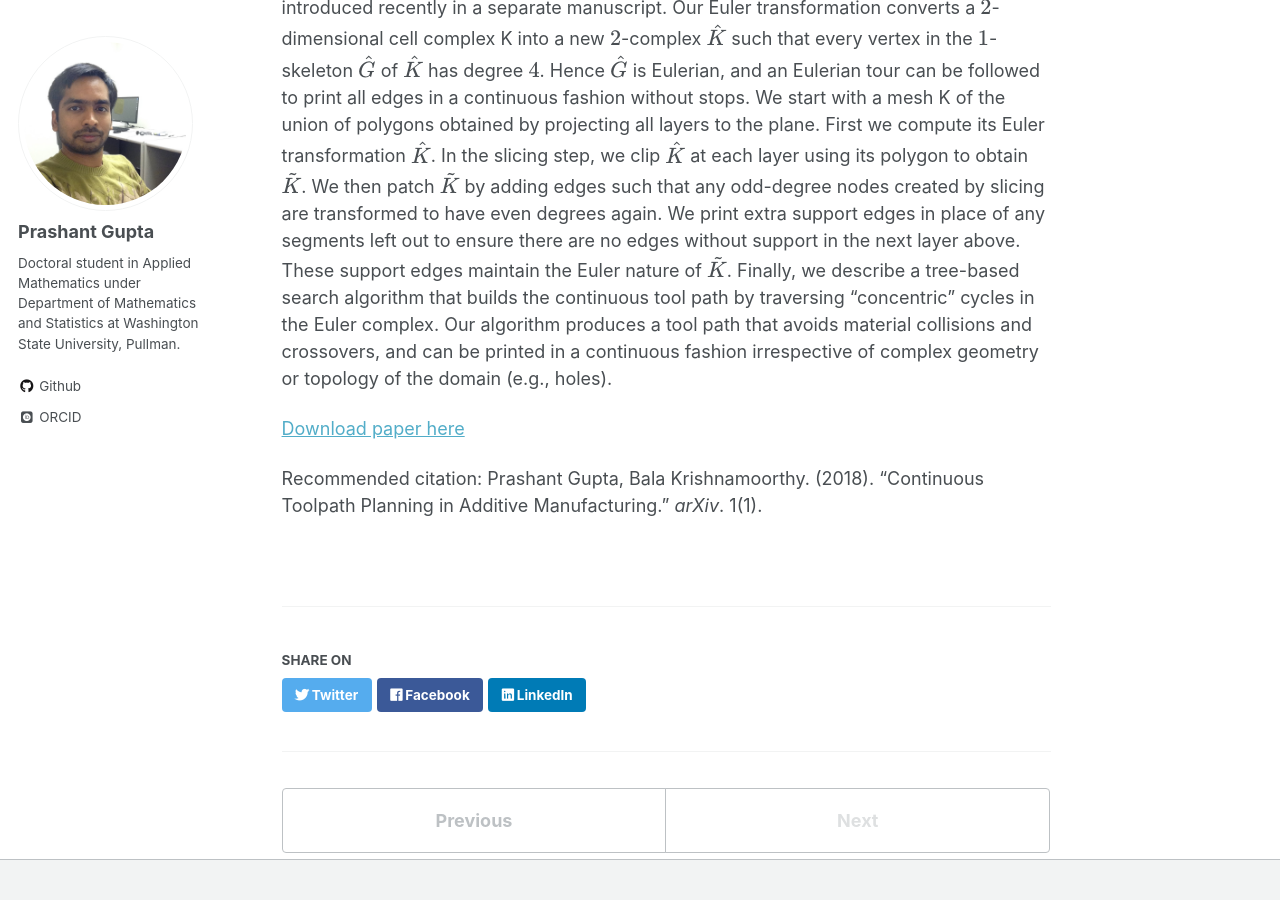
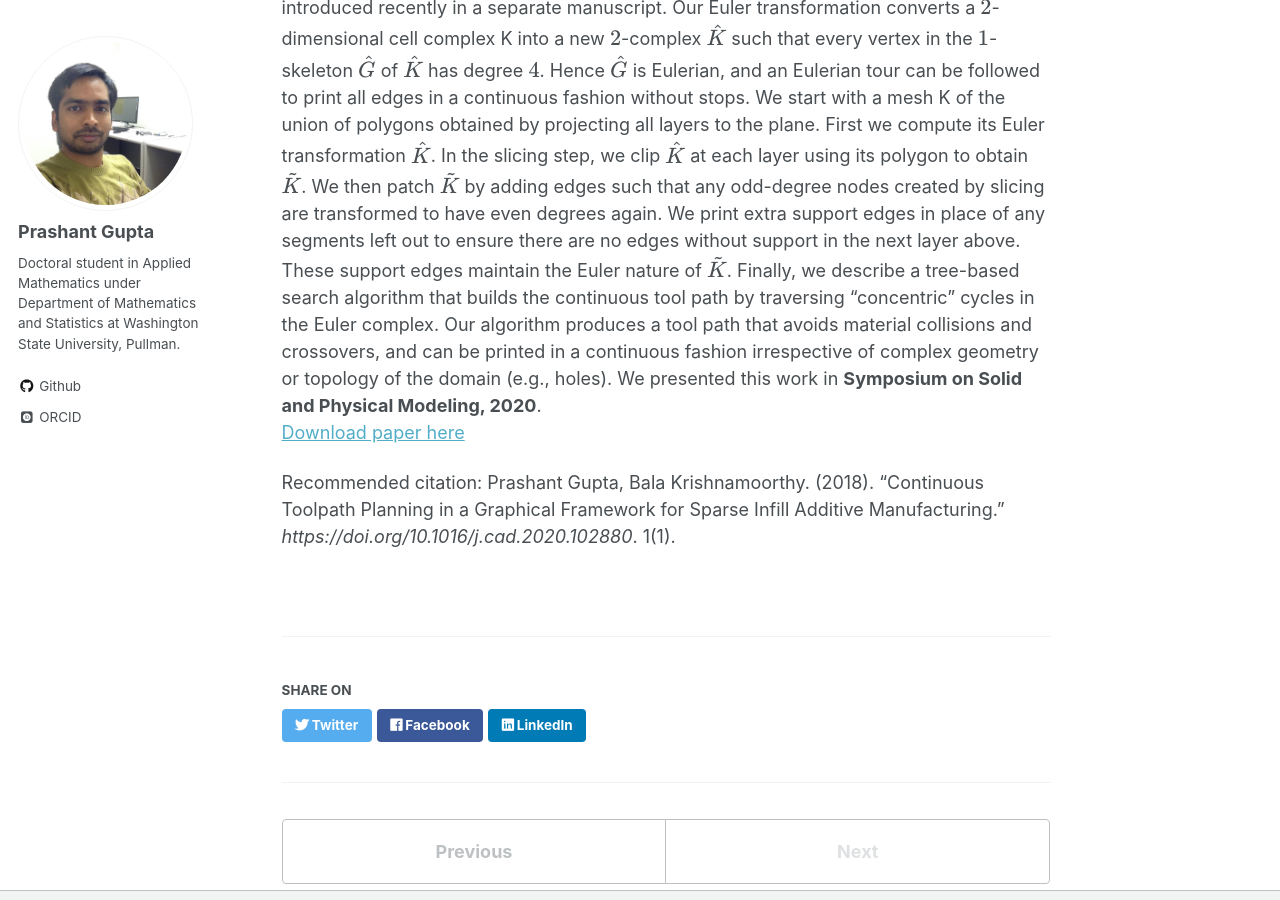
Before and after one commit to pragup/pragup.github.io, a Jekyll site: the page built from _publications/2019-08-22-Continuous-Toolpath-Planning-in-Additive-Manufacturing.md, in a window 1280 px wide and 900 px high, scrolled down 1656 px. Built offline with Jekyll 4.4.1, drawn with Linux system fonts in a browser that asks for light colours; some web fonts are replaced; formulas are drawn with MathJax 3; some of the changed text lies outside the part shown.

Commit message:
updating publication post

```diff
--- a/_publications/2019-08-22-Continuous-Toolpath-Planning-in-Additive-Manufacturing.md
+++ b/_publications/2019-08-22-Continuous-Toolpath-Planning-in-Additive-Manufacturing.md
@@ -1,10 +1,10 @@
 ---
-title: "Continuous Toolpath Planning in Additive Manufacturing"
+title: "Continuous Toolpath Planning in a Graphical Framework for Sparse Infill Additive Manufacturing"
 collection: publications
 permalink: /publication/2019-08-22-Continuous-Toolpath-Planning-in-Additive-Manufacturing
 excerpt: 'In this paper we have developed a framework for layer by layer 3d printing, based on euler transformation approach, we developed in our previous work.'
 date: 2019-08-19
-venue: 'arXiv'
+venue: 'Computer-Aided Design, 2020'
 paperurl: 'https://arxiv.org/pdf/1908.07452.pdf'
 citation: 'Prashant Gupta, Bala Krishnamoorthy. (2019). &quot;Continuous Toolpath Planning in Additive Manufacturing.&quot; <i>arXiv</i>. 1(1)'
 ---
@@ -21,7 +21,7 @@
 edges in place of any segments left out to ensure there are no edges without support in the next layer above. These support edges maintain the Euler nature of $\tilde{K}$. Finally, we describe
 a tree-based search algorithm that builds the continuous tool path by traversing “concentric” cycles in the Euler complex. Our algorithm produces a tool path that avoids material collisions
 and crossovers, and can be printed in a continuous fashion irrespective of complex geometry or topology of the domain (e.g., holes).
-
+We presented this work in **Symposium on Solid and Physical Modeling, 2020**.
 [Download paper here](https://arxiv.org/pdf/1908.07452.pdf)
 
-Recommended citation: Prashant Gupta, Bala Krishnamoorthy. (2018). "Continuous Toolpath Planning in Additive Manufacturing." <i>arXiv</i>. 1(1).
+Recommended citation: Prashant Gupta, Bala Krishnamoorthy. (2018). "Continuous Toolpath Planning in a Graphical Framework for Sparse Infill Additive Manufacturing." <i>https://doi.org/10.1016/j.cad.2020.102880</i>. 1(1).
```
